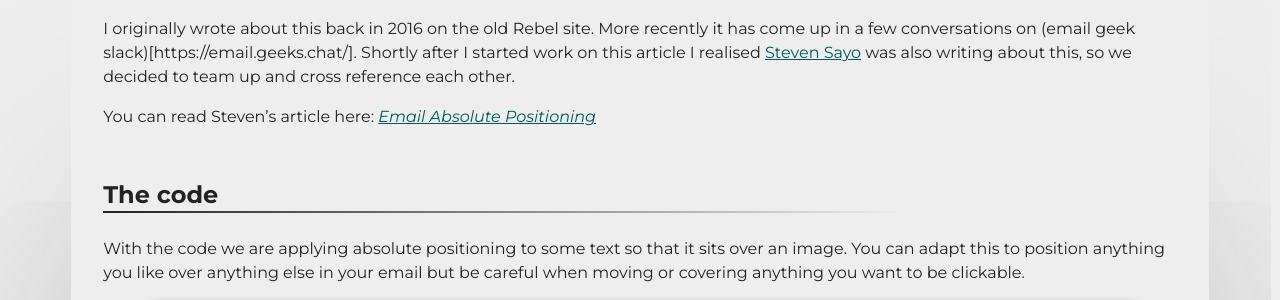
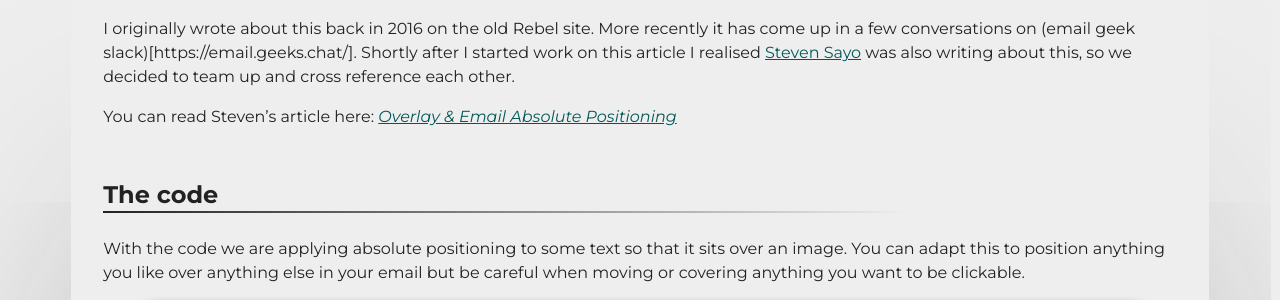
Before and after one commit to M-J-Robbins/good-email-code, a Jekyll site: the page built from email-enhancements/faux-absolute-position.md, in a window 1280 px wide and 900 px high. Shown: the part 307-607 px from the top of the window. Built offline with Jekyll 4.4.1, drawn with Linux system fonts in a browser that asks for light colours; our own code applies the rules of GitHub Pages for plain Markdown files; a script that is not in the unit is left out; some of the changed text lies outside the part shown.

Commit message:
Update faux-absolute-position.md

```diff
--- a/email-enhancements/faux-absolute-position.md
+++ b/email-enhancements/faux-absolute-position.md
@@ -1,7 +1,7 @@
 # Faux Absolute Position
 I originally wrote about this back in 2016 on the old Rebel site. More recently it has come up in a few conversations on (email geek slack)[https://email.geeks.chat/]. Shortly after I started work on this article I realised [Steven Sayo](https://twitter.com/Sayo1337) was also writing about this, so we decided to team up and cross reference each other.
 
-You can read Steven's article here: *[Email Absolute Positioning](https://medium.com/@sayo1337/efd2f2f09ed4)*
+You can read Steven's article here: *[Overlay & Email Absolute Positioning](https://link.medium.com/iYml7NYwo7)*
 
 
 ## The code
@@ -116,4 +116,4 @@ In Outlook mobile apps, if an image width is set to be wider than the viewport,
 
 
 ## Related content
-I hope that was helpful now go and check out [Email Absolute Positioning](https://medium.com/@sayo1337/efd2f2f09ed4) by Steven Sayo.
+I hope that was helpful now go and check out [Overlay & Email Absolute Positioning.](https://link.medium.com/iYml7NYwo7) by Steven Sayo.
```
